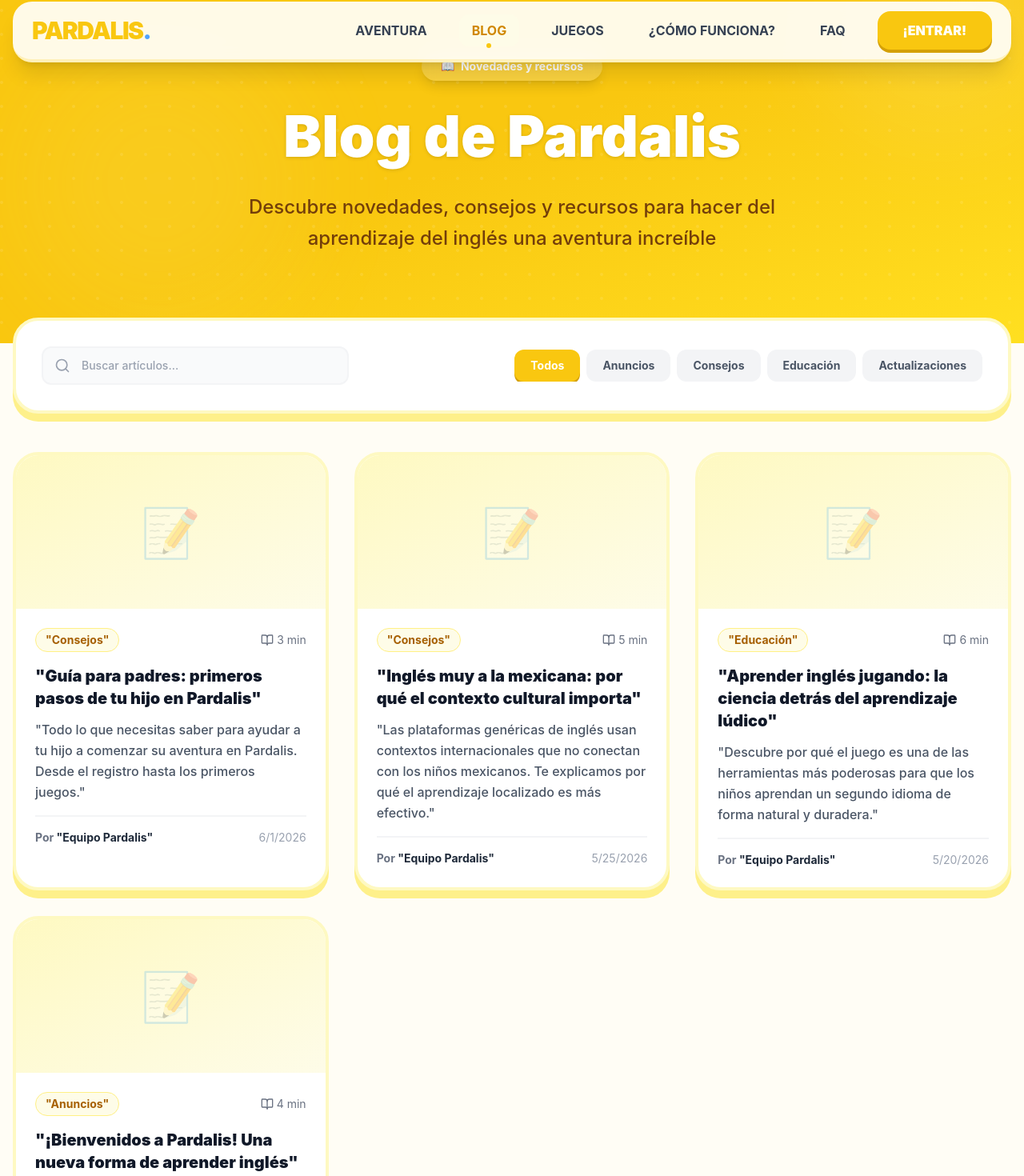
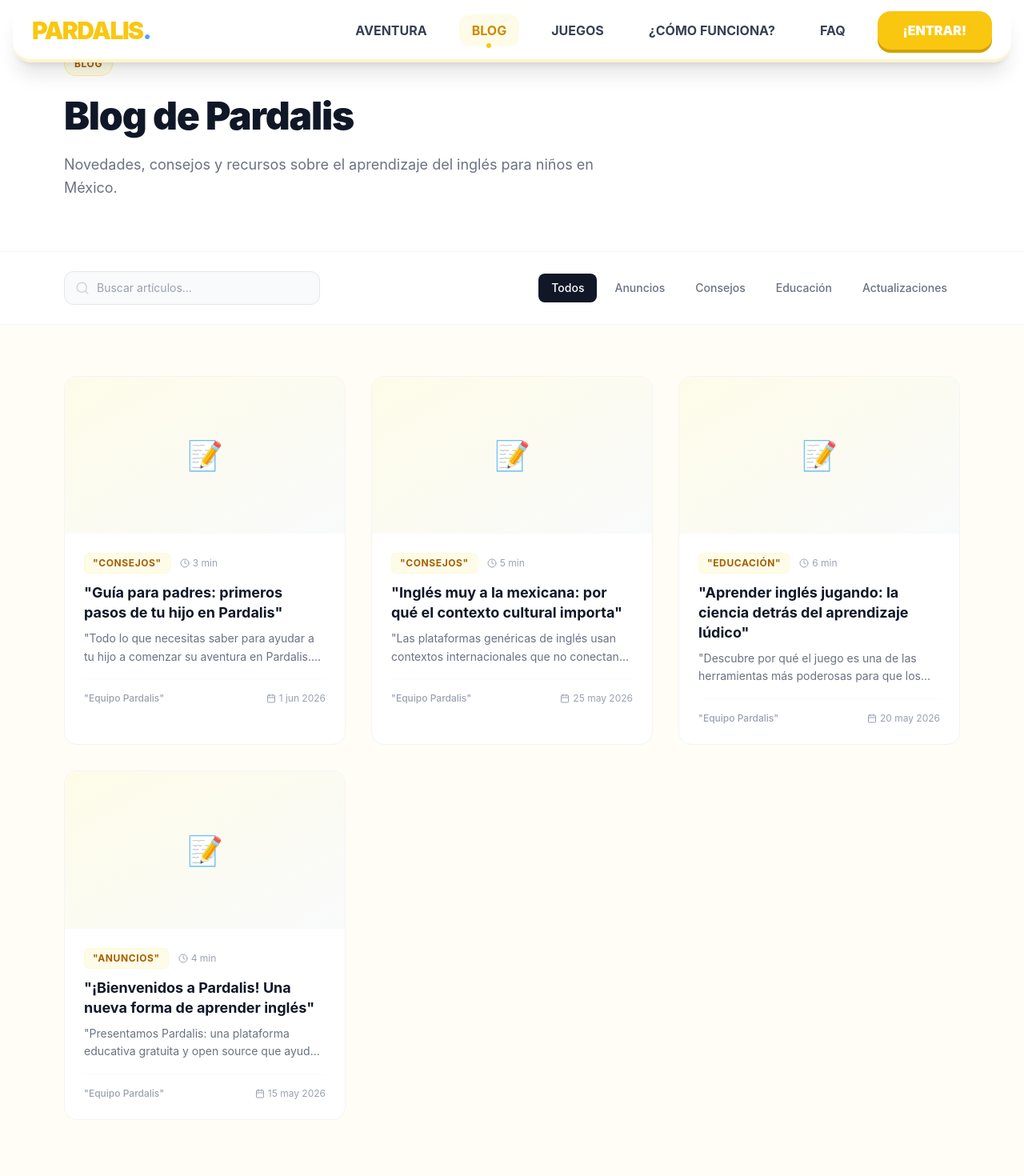
Before and after one commit to PardalisEdu/PardalisWebSite, a SvelteKit app: page /blog in a window 1280 px wide. Shown: the part 79-1549 px from the top of the page at 80% size. Built offline with nearby package versions, Linux system fonts and the light colour scheme.

Commit message:
feat: estilo cambiado

```diff
--- a/src/lib/components/BlogCard.svelte
+++ b/src/lib/components/BlogCard.svelte
@@ -1,55 +1,59 @@
 <script lang="ts">
-  import { BookOpen } from "lucide-svelte";
+  import { Calendar, Clock } from "lucide-svelte";
   import type { BlogPost } from '$lib/types/types';
 
   let { post }: { post: BlogPost } = $props();
 </script>
 
 <article
-  class="group bg-white rounded-[2rem] border-4 border-yellow-100 shadow-[0_10px_0_0_#fef08a] hover:-translate-y-2 hover:shadow-[0_14px_0_0_#fef08a] transition-all duration-300 overflow-hidden"
+  class="group bg-white rounded-2xl border border-gray-100 hover:border-gray-200 hover:shadow-lg transition-all duration-300 overflow-hidden"
 >
   {#if post.imagen_portada}
-    <div class="relative overflow-hidden">
+    <div class="relative overflow-hidden aspect-[16/9]">
       <img
         src={post.imagen_portada}
         alt={post.titulo}
-        class="w-full h-48 object-cover transition-transform duration-500 group-hover:scale-110"
+        class="w-full h-full object-cover transition-transform duration-500 group-hover:scale-105"
       />
-      <div class="absolute inset-0 bg-gradient-to-t from-black/20 to-transparent"></div>
     </div>
   {:else}
-    <div class="w-full h-48 bg-gradient-to-br from-yellow-100 to-yellow-50 flex items-center justify-center">
-      <span class="text-6xl opacity-30">📝</span>
+    <div class="aspect-[16/9] bg-gradient-to-br from-yellow-50 to-gray-50 flex items-center justify-center">
+      <span class="text-4xl text-gray-300">📝</span>
     </div>
   {/if}
   <div class="p-6">
-    <div class="flex justify-between items-center mb-4">
-      <span class="text-sm font-bold text-yellow-700 bg-yellow-50 px-3 py-1 rounded-full border border-yellow-200">
+    <div class="flex items-center gap-3 mb-3">
+      <span class="text-xs font-bold text-yellow-700 bg-yellow-50 px-2.5 py-1 rounded-md border border-yellow-100/50 uppercase tracking-wider">
         {post.categoria}
       </span>
-      <div class="flex items-center text-gray-500 text-sm">
-        <BookOpen size={16} class="mr-1" />
+      <span class="flex items-center gap-1 text-xs text-gray-400">
+        <Clock size={12} />
         {post.tiempo_lectura} min
-      </div>
+      </span>
     </div>
-    <h2 class="text-xl font-black mb-3 text-gray-900">
+    <h2 class="text-lg font-bold text-gray-900 mb-2 leading-snug">
       <a
         href={`/blog/${post.slug}`}
-        class="hover:text-[#f9c710] transition-colors"
+        class="hover:text-yellow-700 transition-colors"
         data-sveltekit-preload-data
       >
         {post.titulo}
       </a>
     </h2>
-    <p class="text-gray-600 font-medium mb-4 leading-relaxed">
+    <p class="text-sm text-gray-500 leading-relaxed mb-4 line-clamp-2">
       {post.extracto}
     </p>
-    <div class="flex justify-between items-center pt-4 border-t-2 border-gray-100">
-      <span class="text-sm font-bold text-gray-500">
-        Por <span class="text-gray-800">{post.autor_apodo}</span>
+    <div class="flex items-center justify-between pt-4 border-t border-gray-50">
+      <span class="text-xs font-medium text-gray-400">
+        {post.autor_apodo}
       </span>
-      <span class="text-sm text-gray-400">
-        {new Date(post.fecha_publicacion).toLocaleDateString()}
+      <span class="flex items-center gap-1 text-xs text-gray-400">
+        <Calendar size={12} />
+        {new Date(post.fecha_publicacion).toLocaleDateString('es-MX', {
+          year: 'numeric',
+          month: 'short',
+          day: 'numeric'
+        })}
       </span>
     </div>
   </div>
--- a/src/routes/(blog)/blog/+page.svelte
+++ b/src/routes/(blog)/blog/+page.svelte
@@ -1,6 +1,5 @@
 <script lang="ts">
     import { goto } from '$app/navigation';
-    import { page } from '$app/stores';
     import { Search } from 'lucide-svelte';
     import BlogCard from '$lib/components/BlogCard.svelte';
     import type { BlogPost } from '$lib/types/types';
@@ -46,51 +45,43 @@
 </script>
 
 <div class="min-h-screen bg-[#FFFDF5]">
-    <div class="relative overflow-hidden bg-linear-to-br from-[#f9c710] via-[#f9c710] to-yellow-300 pt-28 pb-20 md:pt-36 md:pb-28">
-        <div class="absolute inset-0 pointer-events-none">
-            <svg width="100%" height="100%" class="opacity-10">
-                <pattern id="dots-blog" x="0" y="0" width="30" height="30" patternUnits="userSpaceOnUse">
-                    <circle cx="2" cy="2" r="2" fill="white" />
-                </pattern>
-                <rect width="100%" height="100%" fill="url(#dots-blog)" />
-            </svg>
-            <div class="absolute -top-10 -right-10 w-72 h-72 bg-white/10 rounded-full blur-3xl animate-float"></div>
-            <div class="absolute bottom-10 left-10 w-80 h-80 bg-yellow-200/20 rounded-full blur-3xl animate-pulse-slow"></div>
-        </div>
-        <div class="relative container mx-auto px-4 text-center">
-            <div class="inline-flex items-center gap-2 bg-white/20 backdrop-blur-sm text-white px-6 py-2 rounded-full font-bold text-sm mb-6 shadow-lg">
-                <span>📖</span>
-                Novedades y recursos
+    <!-- Header -->
+    <div class="border-b border-gray-100 bg-white">
+        <div class="max-w-6xl mx-auto px-4 pt-28 pb-12 md:pt-36 md:pb-16">
+            <div class="max-w-3xl">
+                <div class="inline-flex items-center gap-2 text-xs font-bold text-yellow-700 bg-yellow-50 px-3 py-1.5 rounded-full border border-yellow-200 uppercase tracking-wider mb-5">
+                    <span>Blog</span>
+                </div>
+                <h1 class="text-4xl md:text-5xl font-black text-gray-900 leading-tight tracking-tight mb-4">
+                    Blog de Pardalis
+                </h1>
+                <p class="text-lg text-gray-500 max-w-2xl leading-relaxed">
+                    Novedades, consejos y recursos sobre el aprendizaje del inglés para niños en México.
+                </p>
             </div>
-            <h1 class="text-5xl md:text-7xl font-black text-white mb-6 leading-tight drop-shadow-sm">
-                Blog de Pardalis
-            </h1>
-            <p class="text-xl md:text-2xl text-yellow-900 font-medium max-w-2xl mx-auto leading-relaxed">
-                Descubre novedades, consejos y recursos para hacer del aprendizaje
-                del inglés una aventura increíble
-            </p>
         </div>
     </div>
 
-    <div class="container mx-auto px-4 -mt-8 relative z-10">
-        <div class="bg-white rounded-[2rem] border-4 border-yellow-100 shadow-[0_10px_0_0_#fef08a] p-6 md:p-8">
-            <div class="flex flex-col md:flex-row justify-between items-center gap-4">
-                <div class="relative w-full md:w-96">
+    <!-- Search + Filters -->
+    <div class="border-b border-gray-100 bg-white">
+        <div class="max-w-6xl mx-auto px-4 py-6">
+            <div class="flex flex-col md:flex-row justify-between items-start md:items-center gap-4">
+                <div class="relative w-full md:w-80">
+                    <Search class="absolute left-3.5 top-1/2 -translate-y-1/2 text-gray-300" size={18} />
                     <input
                         type="text"
                         placeholder="Buscar artículos..."
-                        class="w-full pl-12 pr-4 py-3 rounded-xl border-2 border-gray-100 bg-gray-50 focus:outline-hidden focus:border-[#f9c710] focus:bg-white transition-all text-sm font-medium text-gray-700 placeholder:text-gray-400"
+                        class="w-full pl-10 pr-4 py-2.5 rounded-xl border border-gray-200 bg-gray-50 text-sm text-gray-700 placeholder:text-gray-400 focus:outline-hidden focus:border-yellow-400 focus:bg-white focus:ring-2 focus:ring-yellow-400/20 transition-all"
                         bind:value={searchTerm}
                     />
-                    <Search class="absolute left-4 top-3.5 text-gray-400" size={20} />
                 </div>
-                <div class="flex gap-2 overflow-x-auto w-full md:w-auto pb-2 md:pb-0">
+                <div class="flex gap-1.5 overflow-x-auto w-full md:w-auto pb-1 md:pb-0">
                     {#each categories as category}
                         <button
-                            class="px-5 py-2.5 rounded-xl text-sm font-bold transition-all duration-200 whitespace-nowrap
+                            class="px-4 py-2 rounded-lg text-sm font-medium transition-all duration-200 whitespace-nowrap
                             {currentCategory === category
-                                ? 'bg-[#f9c710] text-white shadow-[0_3px_0_0_#d4a007]'
-                                : 'bg-gray-100 text-gray-600 hover:bg-yellow-50 hover:text-yellow-700'}"
+                                ? 'bg-gray-900 text-white'
+                                : 'text-gray-500 hover:text-gray-900 hover:bg-gray-100'}"
                             onclick={() => handleCategoryChange(category)}
                         >
                             {category}
@@ -101,37 +92,39 @@
         </div>
     </div>
 
-    <div class="container mx-auto px-4 py-12">
+    <!-- Posts -->
+    <div class="max-w-6xl mx-auto px-4 py-12 md:py-16">
         {#if filteredBlogs.length === 0}
-            <div class="text-center py-16">
-                <span class="text-5xl mb-4 block">🔍</span>
-                <p class="text-gray-500 font-bold text-xl">No se encontraron artículos</p>
-                <p class="text-gray-400 mt-2">Intenta con otra búsqueda o categoría</p>
+            <div class="text-center py-20">
+                <span class="text-4xl mb-4 block text-gray-300">📄</span>
+                <p class="text-gray-500 font-bold text-lg">No se encontraron artículos</p>
+                <p class="text-gray-400 text-sm mt-1">Intenta con otra búsqueda o categoría</p>
             </div>
         {:else}
-            <div class="grid grid-cols-1 md:grid-cols-2 lg:grid-cols-3 gap-8">
+            <div class="grid grid-cols-1 md:grid-cols-2 lg:grid-cols-3 gap-6 md:gap-8">
                 {#each filteredBlogs as post (post.id)}
                     <BlogCard {post} />
                 {/each}
             </div>
 
-            <div class="mt-12 flex justify-center items-center gap-4">
+            <!-- Pagination -->
+            <div class="mt-16 flex justify-center items-center gap-3">
                 <button
-                    class="px-6 py-3 rounded-xl font-bold transition-all duration-200
+                    class="px-5 py-2.5 rounded-xl text-sm font-bold transition-all duration-200
                     {currentPage === 1
-                        ? 'bg-gray-100 text-gray-300 cursor-not-allowed'
-                        : 'bg-[#f9c710] text-white shadow-[0_4px_0_0_#d4a007] hover:shadow-none hover:translate-y-1 active:scale-95'}"
+                        ? 'text-gray-300 cursor-not-allowed'
+                        : 'text-gray-600 hover:text-gray-900 hover:bg-gray-100'}"
                     disabled={currentPage === 1}
                     onclick={() => handlePageChange(-1)}
                 >
                     ← Anterior
                 </button>
-                <span class="text-gray-500 font-bold text-sm">Página {currentPage}</span>
+                <span class="text-sm font-bold text-gray-300 px-2">{currentPage}</span>
                 <button
-                    class="px-6 py-3 rounded-xl font-bold transition-all duration-200
+                    class="px-5 py-2.5 rounded-xl text-sm font-bold transition-all duration-200
                     {filteredBlogs.length < 10
-                        ? 'bg-gray-100 text-gray-300 cursor-not-allowed'
-                        : 'bg-[#f9c710] text-white shadow-[0_4px_0_0_#d4a007] hover:shadow-none hover:translate-y-1 active:scale-95'}"
+                        ? 'text-gray-300 cursor-not-allowed'
+                        : 'text-gray-600 hover:text-gray-900 hover:bg-gray-100'}"
                     disabled={filteredBlogs.length < 10}
                     onclick={() => handlePageChange(1)}
                 >
```
